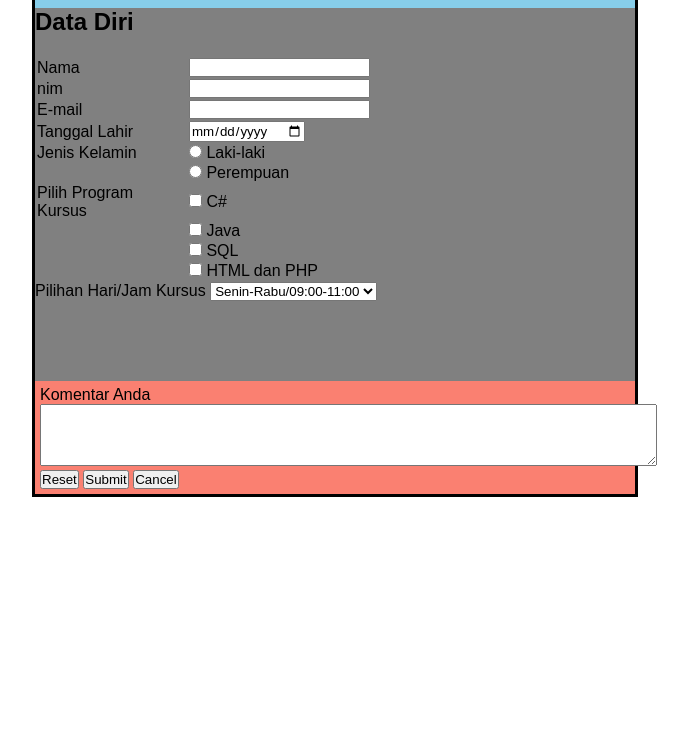
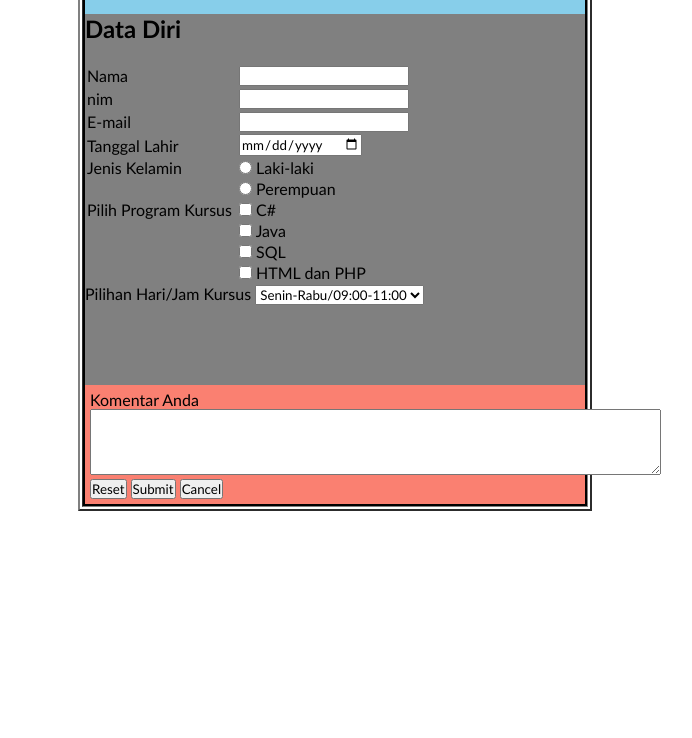
Before and after one commit to AppleCraft2005/Semester-2, a plain HTML site: page Pemrograman Web I/Modul3Web_JovanGilbertNatamasindah_2310817310002/Soal8.html in a window 1280 px wide. Shown: the part 62-800 px from the top of the page, without its empty margins (305-997 px from the left). Drawn offline with Linux system fonts and the light colour scheme.

Commit message:
memperbaiki soal 8

```diff
--- a/Pemrograman Web I/Modul3Web_JovanGilbertNatamasindah_2310817310002/Soal8.html
+++ b/Pemrograman Web I/Modul3Web_JovanGilbertNatamasindah_2310817310002/Soal8.html
@@ -6,15 +6,17 @@
         <title>Form</title>
         <style>
             * {
-            font-family: arial ;
+                font-family: calibri;
                 padding: 0;
                 margin: 0;
+            }
 
+            .outer-table {
+                margin: 0 auto;
             }
             .container {
-            width: 600px;
-            margin: 0 auto;
-            border: 3px solid black;
+                width: 500px;
+                border: 2px solid black;
             }
             h1 {
                 background-color: #87CEEA;
@@ -39,8 +41,12 @@
             </style>
     </head>
     <body>
+            <table border="2" class="outer-table">
+                <tr>
+                    <td>
                         <div class="container">
                             <h1>Pendaftaran Kursus</h1>
+
                             <form >
                                 <h2>Data Diri</h2>
                                 <table>
@@ -48,47 +54,38 @@
                                         <td width="150">Nama</td>
                                         <td width="200"><input type="text"> </td>
                                     </tr>
-
                                     <tr>
                                         <td>nim</td>
                                         <td><input type="number"> </td>
                                     </tr>
-
                                     <tr >
                                         <td>E-mail</td>
                                         <td><input type="email"> </td>
                                     </tr>
-
                                     <tr>
                                         <td>Tanggal Lahir</td>
                                         <td> <input type="date"></td>
                                     </tr>
-
                                     <tr>
                                         <td>Jenis Kelamin</td>
                                         <td><input type="radio" value="L"> Laki-laki</td>
                                     </tr>
-
                                     <tr>
                                         <td></td>
                                         <td><input type="radio" value="P"> Perempuan</td>
                                     </tr>
-
                                     <tr>
                                         <td>Pilih Program Kursus</td>
                                         <td><input type="checkbox"> C#</td>
                                     </tr>
-
                                     <tr>
                                         <td></td>
                                         <td><input type="checkbox"> Java</td>
                                     </tr>
-
                                     <tr>
                                         <td></td>
                                         <td><input type="checkbox"> SQL</td>
                                     </tr>
-
                                     <tr>
                                         <td></td>
                                         <td><input type="checkbox"> HTML dan PHP</td>
@@ -110,5 +107,8 @@
                                 <input type="button" value="Cancel">
                             </div>
                         </div>
+                    </td>
+                </tr>
+            </table>
     </body>
 </html>
```
Lines whose indentation alone changed are shown as unchanged.
